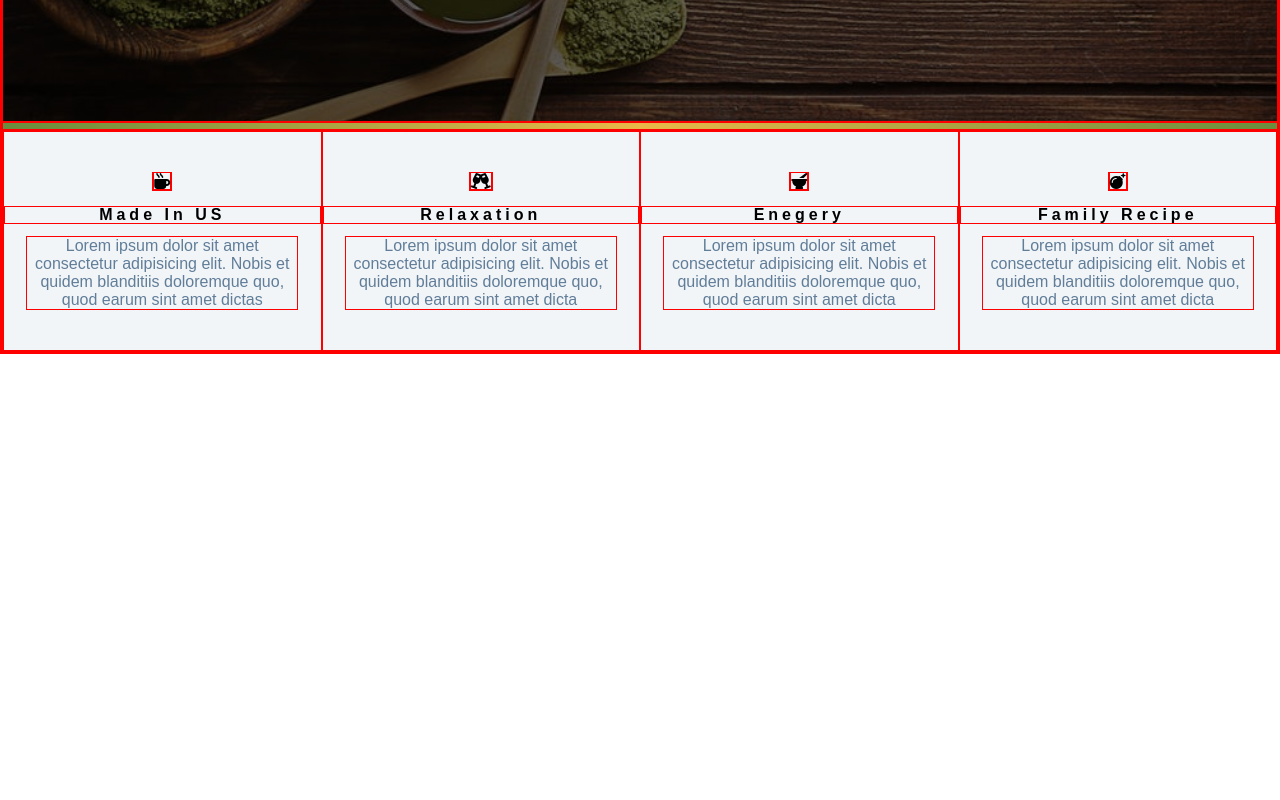
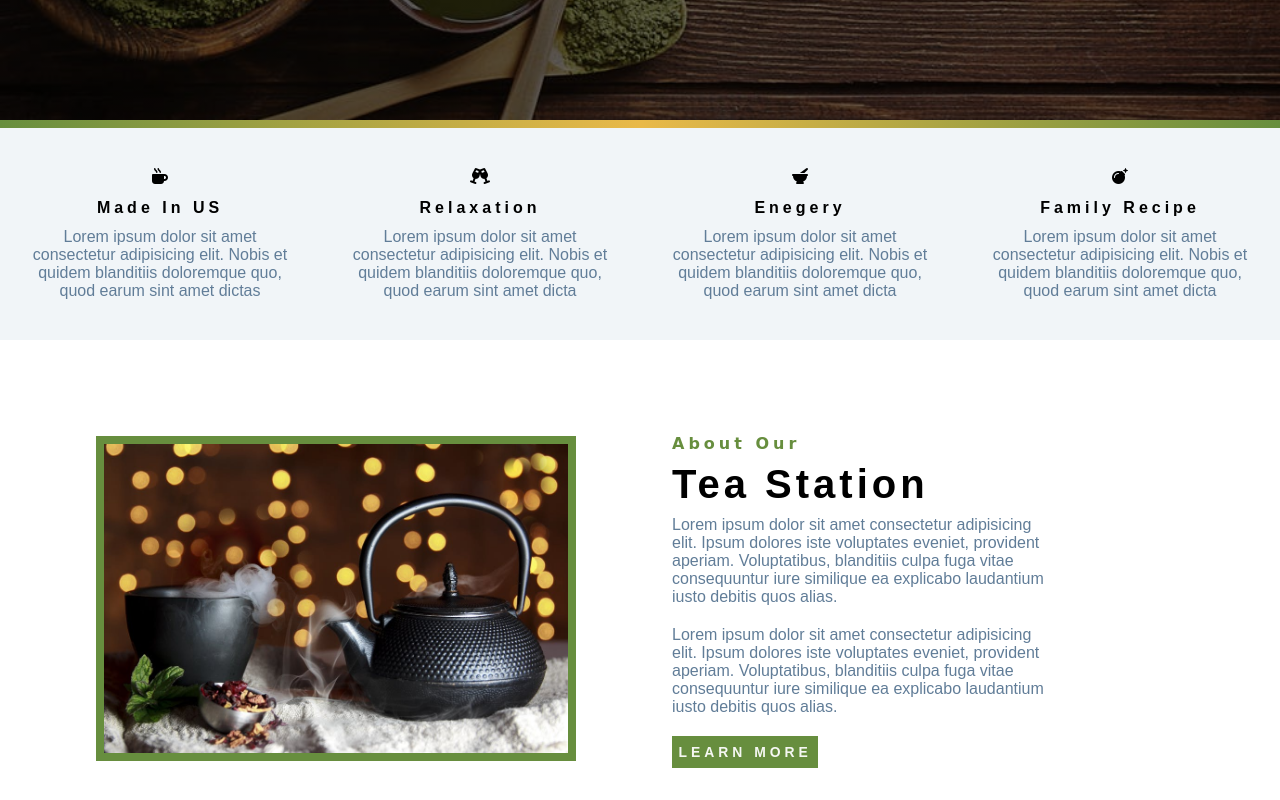
Before and after one commit to Iyanuoluwa-vic/Tea-Tree-project-with-float-property, a plain HTML site: page index.html in a window 1280 px wide. Shown: the part 680-1480 px from the top of the page. Before the commit the page ends 1034 px from the top, so only its background shows below. Drawn offline with Linux system fonts and the light colour scheme.

Commit message:
about section

```diff
--- a/index.html
+++ b/index.html
@@ -75,5 +75,38 @@
       <!-- end of fourth skill -->
     </section>
     <!-- skills -->
+
+    <!-- About -->
+    <section class="abouts">
+      <div class="section-center clearfaix">
+        <article class="about-image">
+          <div class="about-image-container">
+            <img src="./about-bcg.jpeg" alt="" class="about-img" />
+          </div>
+        </article>
+        <article class="about-info">
+          <div class="title">
+            <h4>about our</h4>
+            <h2>tea station</h2>
+          </div>
+          <p>
+            Lorem ipsum dolor sit amet consectetur adipisicing elit. Ipsum
+            dolores iste voluptates eveniet, provident aperiam. Voluptatibus,
+            blanditiis culpa fuga vitae consequuntur iure similique ea explicabo
+            laudantium iusto debitis quos alias.
+          </p>
+
+          <p>
+            Lorem ipsum dolor sit amet consectetur adipisicing elit. Ipsum
+            dolores iste voluptates eveniet, provident aperiam. Voluptatibus,
+            blanditiis culpa fuga vitae consequuntur iure similique ea explicabo
+            laudantium iusto debitis quos alias.
+          </p>
+
+          <button class="btn about-btn">learn more</button>
+        </article>
+      </div>
+    </section>
+    <!-- end of About -->
   </body>
 </html>
--- a/styles.css
+++ b/styles.css
@@ -34,7 +34,7 @@ Global styles
   margin: 0;
   padding: 0;
   box-sizing: border-box;
-  border: 1px solid red;
+  /* border: 1px solid red; */
 }
 
 body {
@@ -51,10 +51,13 @@ img {
 .btn {
   background-color: var(--clr-primary);
   color: var(--clr-white);
-  padding: 0.5rem 1.5rem;
+  padding: 0.5rem 0.4rem;
+  border: none;
   letter-spacing: var(--spacing);
   text-transform: uppercase;
   display: inline-block;
+  font-size: 0.87rem;
+  font-weight: 700;
 }
 
 .btn:hover {
@@ -130,6 +133,11 @@ a {
   content: "";
   clear: both;
   display: table;
+}
+
+.title h4 {
+  color: var(--clr-primary);
+  font-family: var(--font--secondary);
 }
 
 /*
@@ -230,3 +238,54 @@ skills
     width: 25%;
   }
 }
+
+/*
+====================
+About
+====================
+*/
+
+.abouts {
+  background-color: var(--clr-white);
+}
+
+.section-center {
+  padding: 4rem 0;
+  width: 85vw;
+  margin: 0 auto;
+  max-width: 1170px;
+}
+.about-image,
+.about-info {
+  padding: 2rem 0;
+}
+
+.about-image-container {
+  background-color: var(--clr-primary);
+  border: 0.5rem solid var(--clr-primary);
+  overflow: hidden;
+  transition: var(--transition);
+  max-width: 30rem;
+}
+
+.about-image-container :hover {
+  opacity: 0.5;
+  transform: scale(1.2);
+}
+
+.about-info p {
+  color: var(--clr-grey-5);
+  max-width: 24rem;
+}
+
+@media screen and (min-width: 992px) {
+  .about-image,
+  .about-info {
+    float: left;
+    width: 50%;
+  }
+
+  .about-info {
+    padding-left: 2rem;
+  }
+}
```
Also changed, not shown: about-bcg.jpeg (added).
